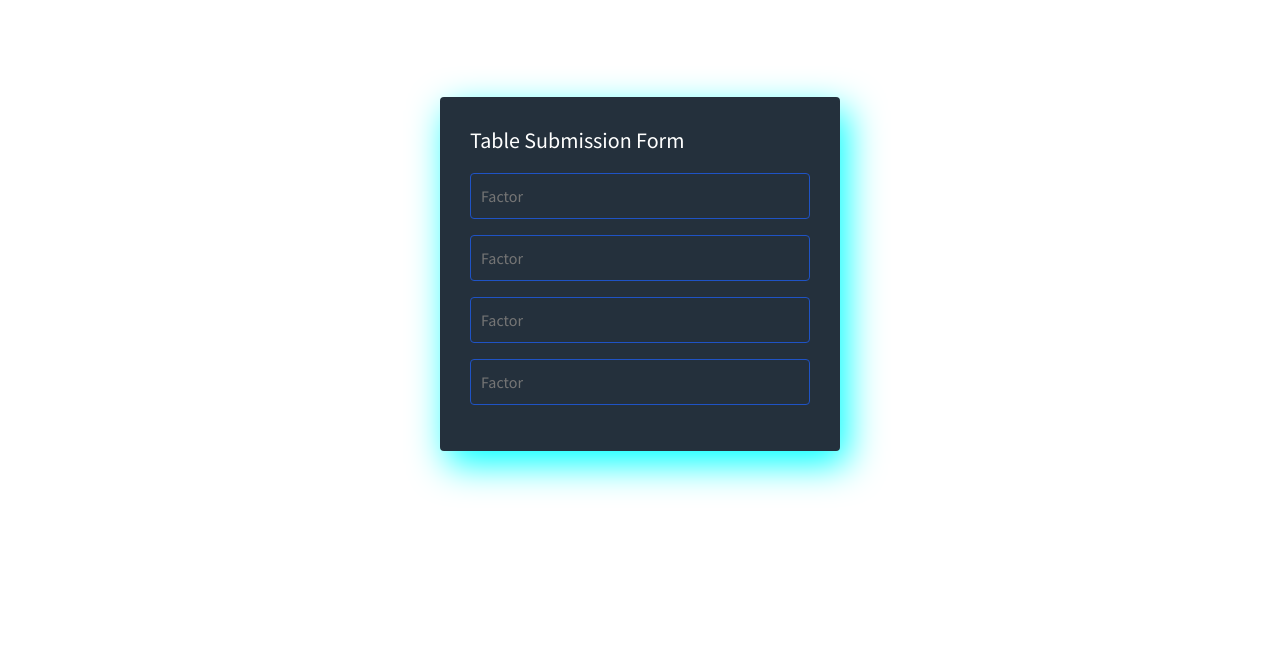
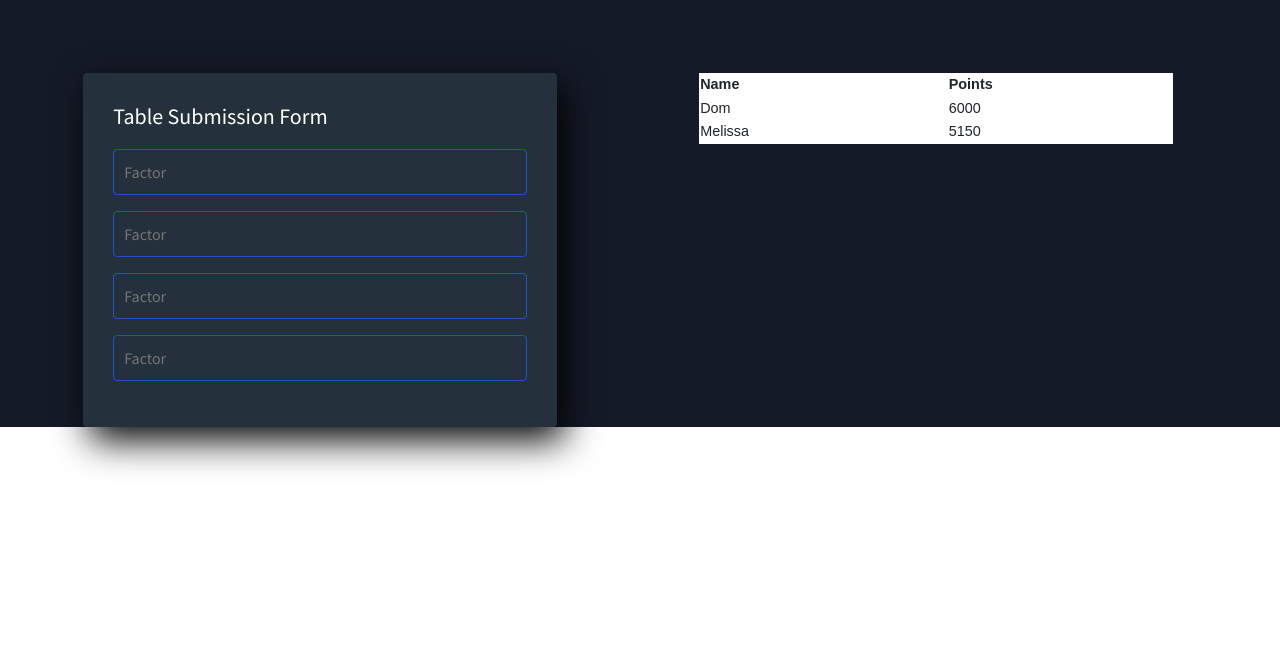
Before and after one commit to VictorOrtizCeron/BetterChoice, a plain HTML site: page index.html in a window 1280 px wide. Shown: the part 153-800 px from the top of the page. Drawn offline with nearby package versions, Linux system fonts and the light colour scheme.

Commit message:
Agregación de tabla básica

```diff
--- a/index.html
+++ b/index.html
@@ -55,19 +55,44 @@
                 </div>
             </div>
         </nav>
-        <div>
-            lmao
-        </div>
+
         <!-- Table Forms -->
+        <div class="row container-fluid">
 
-        <div class="form-register">
-            <h4>Table Submission Form</h4>
-            <input class = "controls" type = "text" name = "nombres" id = "lmao" placeholder = "Factor">
-            <input class = "controls" type = "text" name = "nombres"  placeholder = "Factor">
-            <input class = "controls" type = "text" name = "nombres"  placeholder = "Factor">
-            <input class = "controls" type = "text" name = "nombres"  placeholder = "Factor">
+            <div class="col">
+                <div class="form-register">
+                    <h4>Table Submission Form</h4>
+                    <input class="controls" type="text" name="nombres" id="lmao" placeholder="Factor">
+                    <input class="controls" type="text" name="nombres" placeholder="Factor">
+                    <input class="controls" type="text" name="nombres" placeholder="Factor">
+                    <input class="controls" type="text" name="nombres" placeholder="Factor">
 
-        </div>
+                </div>
+            </div>
+
+            <div class="col">
+                <table class="styled-table">
+                    <thead>
+                        <tr>
+                            <th>Name</th>
+                            <th>Points</th>
+                        </tr>
+                    </thead>
+                    <tbody>
+                        <tr>
+                            <td>Dom</td>
+                            <td>6000</td>
+                        </tr>
+                        <tr class="active-row">
+                            <td>Melissa</td>
+                            <td>5150</td>
+                        </tr>
+                        <!-- and so on... -->
+                    </tbody>
+                </table>
+            </div>
+
+
     </section>
 
 
--- a/styles.css
+++ b/styles.css
@@ -31,11 +31,15 @@
 .navbar-toggler-icon {
     color: white;
 }
+/* Main_Page */
 
+#main_page{
+    background-color: #151A28;
+}
 /* Forms */
 
 .form-register{
-    width: 400px;
+    width: 80%;
     background: #24303c;
     padding: 30px;
     margin:auto;
@@ -44,7 +48,7 @@
     font-family: 'Source Sans Pro';
     font-weight: bold;
     color: white;
-    box-shadow: 7px 13px 37px #00FFFF;
+    box-shadow: 7px 13px 37px #000;
 }
 
 .form-register h4{
@@ -63,4 +67,18 @@
     border-radius : 4px;
     margin-bottom: 16px;
     border: 1px solid #1f53c5;
+    color: white;
 }
+
+/* table */
+
+.styled-table {
+
+    margin: auto;
+    margin-top:100px;
+    font-size: 0.9em;
+    font-family: sans-serif;
+    width: 80%;
+    background-color: white;
+
+}
```
